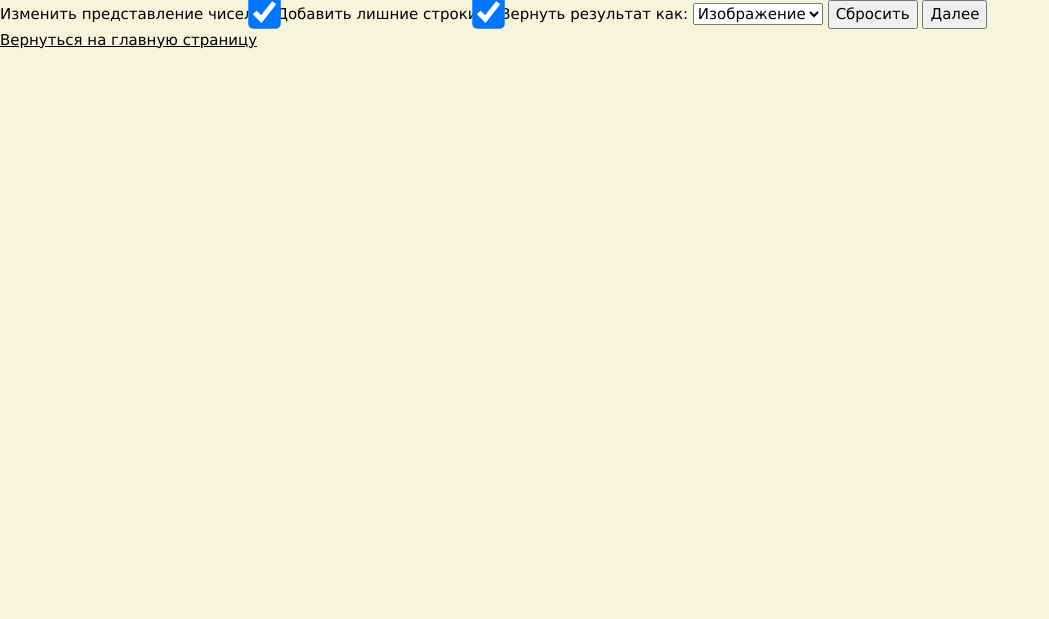
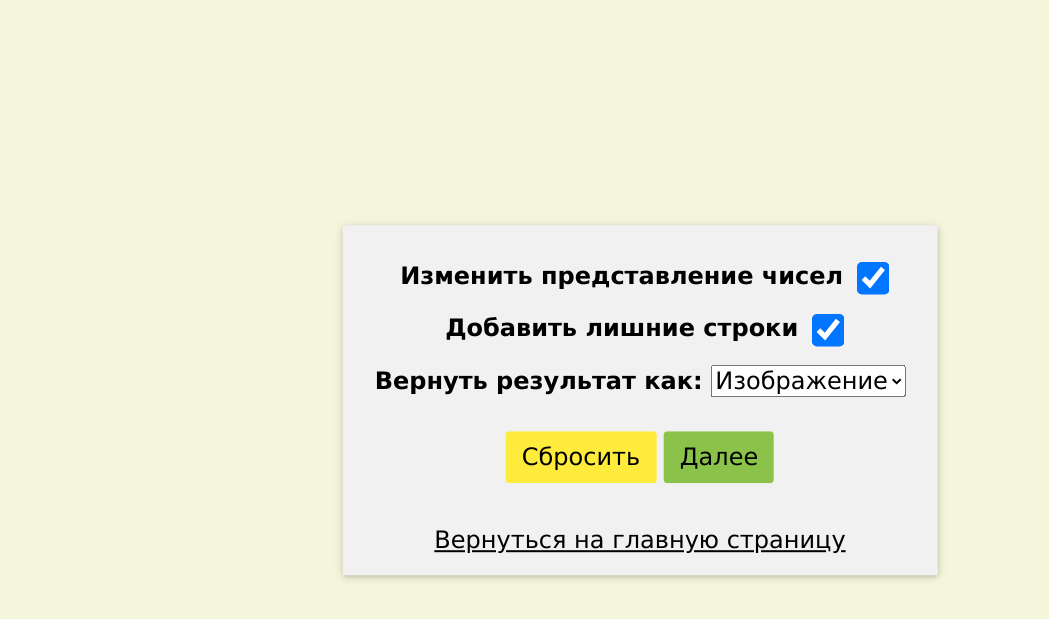
Before and after one commit to moevm/bsc-Python-code-obfuscation, a Python web app: template app/templates/obfuscate_settings.html in a window 1280 px wide. Shown: the top 619 px of the page, without its empty margins (0-1049 px from the left). Run offline with Jinja, Linux system fonts and the light colour scheme; the template is opened without the code that fills it, so the values that code supplies are empty.

Commit message:
add styles for obfuscate settings page

```diff
--- a/app/templates/obfuscate_settings.html
+++ b/app/templates/obfuscate_settings.html
@@ -14,25 +14,49 @@
 
     {{ super() }}
 
-    <a href="{{ url_for('view_code', storage_type=storage_type, id=id) }}" target="_blank">{{ file['file_name'] }}</a>
+    <div class="w3-auto">
+        <div class="w3-display-middle">
+            <div class="w3-card w3-animate-opacity w3-light-gray">
+                <form class="w3-container w3-center" action="{{ url_for('obfuscate', storage_type=storage_type, id=id) }}" method="POST">
+                    <div class="w3-panel w3-xlarge w3-hover-pale-red">
+                        <a href="{{ url_for('view_code', storage_type=storage_type, id=id) }}" target="_blank" title="Просмотреть код">{{ file['file_name'] }}</a>
+                    </div>
 
-    <form action="{{ url_for('obfuscate', storage_type=storage_type, id=id) }}" method="POST">
-        <label for="numbers_obfuscation_checkbox">Изменить представление чисел</label>
-        <input id="numbers_obfuscation_checkbox" type="checkbox" name="numbers_obfuscation" checked>
+                    <div class="w3-panel w3-xlarge">
+                        <label for="numbers_obfuscation_checkbox">
+                            <b>Изменить представление чисел</b>
+                        </label>
+                        <input class="w3-check w3-margin-left" id="numbers_obfuscation_checkbox" type="checkbox" name="numbers_obfuscation" checked>
+                    </div>
 
-        <label for="add_useless_strings_checkbox">Добавить лишние строки</label>
-        <input id="add_useless_strings_checkbox" type="checkbox" name="add_useless_strings" checked>
+                    <div class="w3-panel w3-xlarge">
+                        <label for="add_useless_strings_checkbox">
+                            <b>Добавить лишние строки</b>
+                        </label>
+                        <input class="w3-check w3-margin-left" id="add_useless_strings_checkbox" type="checkbox" name="add_useless_strings" checked>
+                    </div>
 
-        <label for="obfuscation_output_type_select">Вернуть результат как:</label>
-        <select name="obfuscation_output_type" id="obfuscation_output_type_select" required>
-            <option value="{{ ObfuscationOutputType.TEXT_FILE.value }}">Файл</option>
-            <option value="{{ ObfuscationOutputType.IMAGE.value }}" selected>Изображение</option>
-        </select>
+                    <div class="w3-panel w3-xlarge">
+                        <label for="obfuscation_output_type_select">
+                            <b>Вернуть результат как:</b>
+                        </label>
+                        <select name="obfuscation_output_type" id="obfuscation_output_type_select" required>
+                            <option value="{{ ObfuscationOutputType.TEXT_FILE.value }}">Файл</option>
+                            <option value="{{ ObfuscationOutputType.IMAGE.value }}" selected>Изображение</option>
+                        </select>
+                    </div>
 
-        <input type="reset" value="Сбросить">
-        <input type="submit" value="Далее">
-    </form>
+                    <div class="w3-panel w3-bar w3-xlarge">
+                        <input class="w3-btn w3-round w3-yellow" type="reset" value="Сбросить">
+                        <input class="w3-btn w3-round w3-light-green" type="submit" value="Далее">
+                    </div>
 
-    <a href="{{ url_for('index_page') }}">Вернуться на главную страницу</a>
+                    <div class="w3-panel w3-xlarge w3-hover-pale-red">
+                        <a href="{{ url_for('index_page') }}">Вернуться на главную страницу</a>
+                    </div>
+                </form>
+            </div>
+        </div>
+    </div>
 
 {% endblock %}
```
